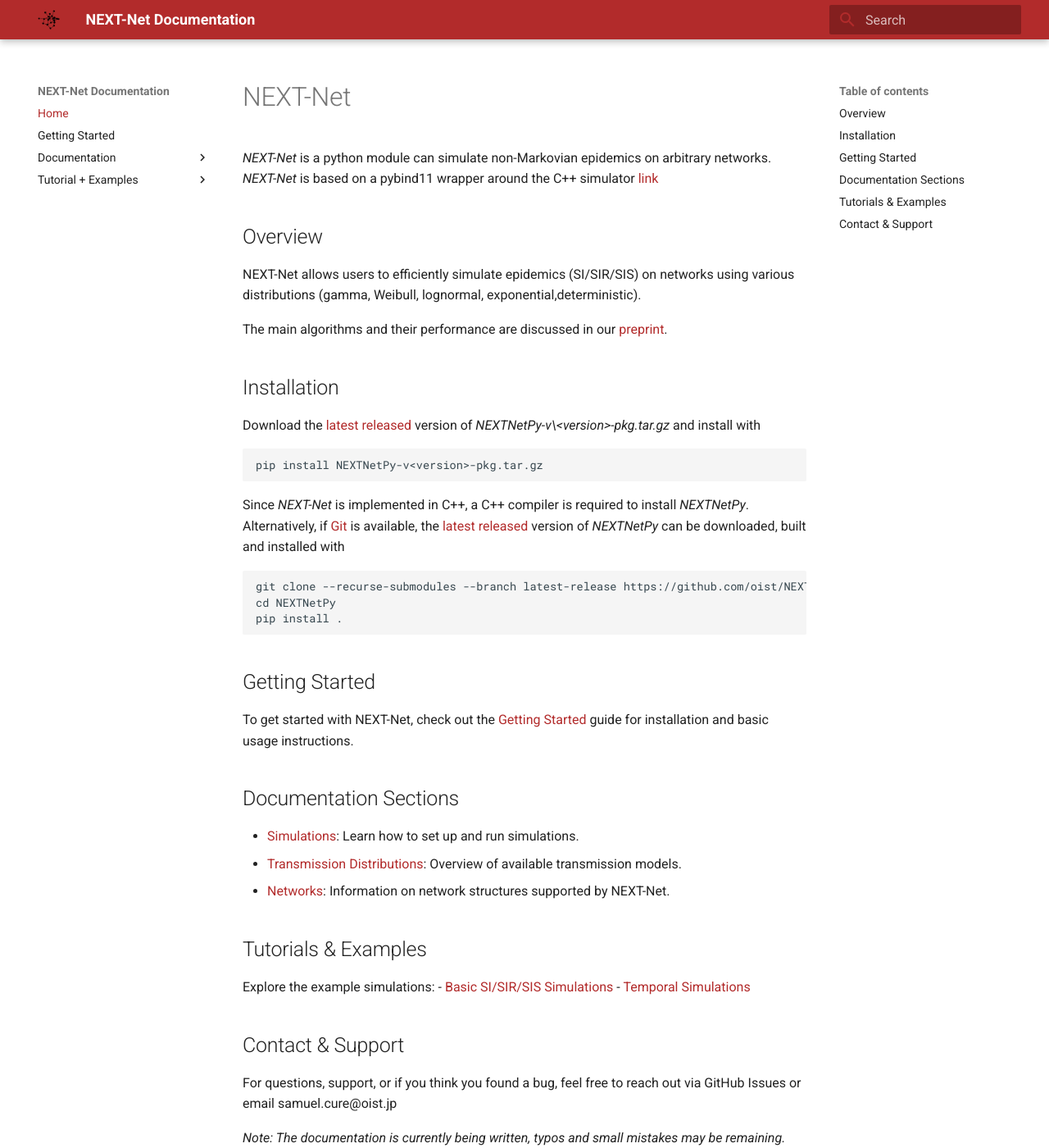
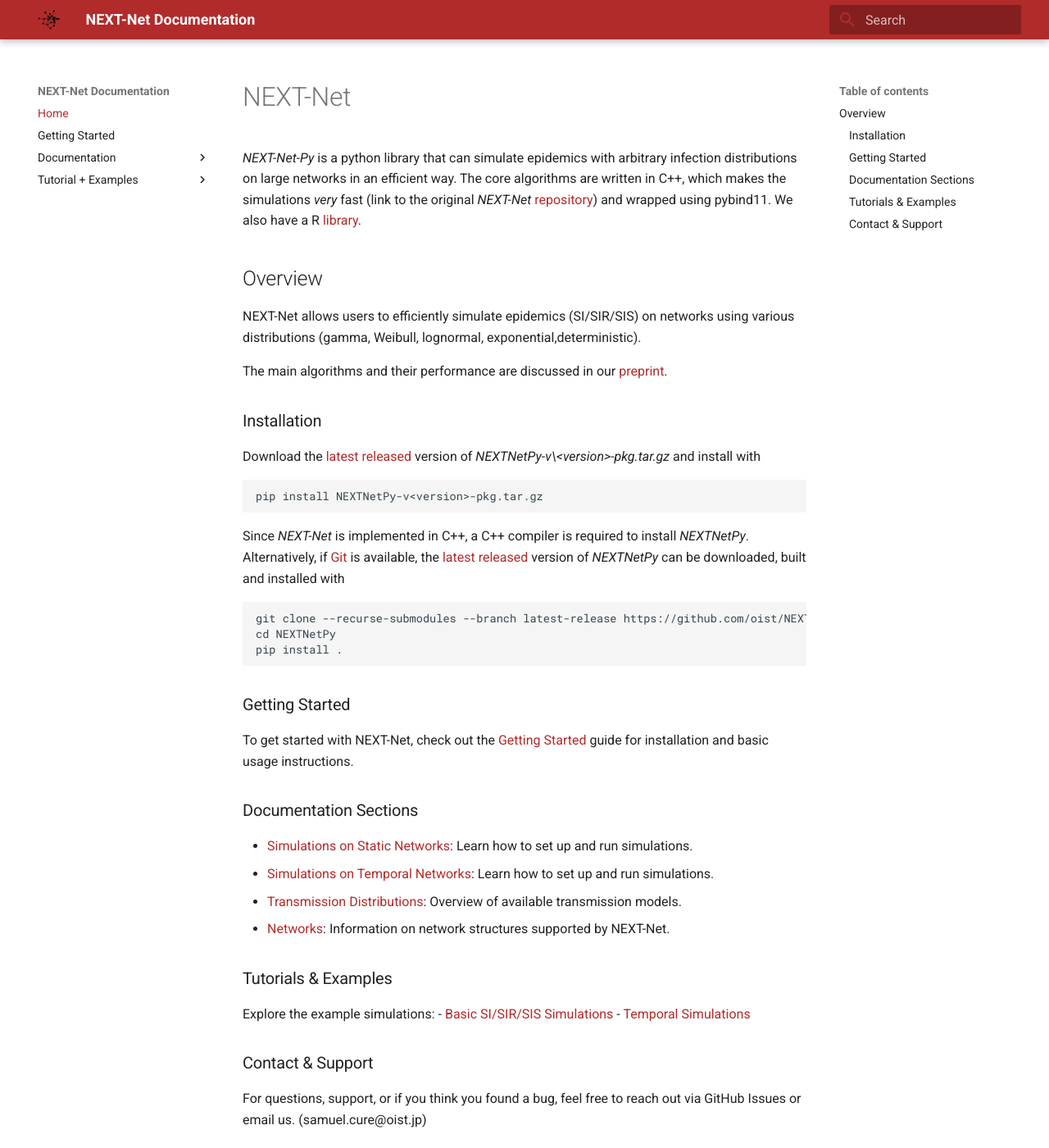
Before and after one commit to oist/NEXTNetPy, an MkDocs documentation site: the page built from docs/index.md, in a window 1280 px wide and 1400 px high. Shown: the whole window at 82% size. Built offline with MkDocs 1.6.1 and Material for MkDocs 9.7.7, drawn with Linux system fonts in a browser that asks for light colours.

Commit message:
improved documentation

```diff
--- a/docs/index.md
+++ b/docs/index.md
@@ -1,13 +1,14 @@
 # NEXT-Net
 
-*NEXT-Net* is a python module can simulate non-Markovian epidemics on arbitrary networks. *NEXT-Net* is based on a pybind11 wrapper around the C++ simulator [link](https://github.com/oist/NEXTNet)
+*NEXT-Net-Py* is a python library that can simulate epidemics with arbitrary infection distributions on large networks in an efficient way. The core algorithms are written in C++, which makes the simulations *very* fast (link to the original *NEXT-Net* [repository](https://github.com/oist/NEXTNet)) and wrapped using pybind11. We also have a R [library](https://github.com/oist/NEXTNetR).
+
 
 ## Overview
 NEXT-Net allows users to efficiently simulate epidemics (SI/SIR/SIS) on networks using various distributions (gamma, Weibull, lognormal, exponential,deterministic).
 
 The main algorithms and their performance are discussed in our [preprint](https://arxiv.org/abs/2412.07095).
 
-## Installation
+### Installation
 
 Download the [latest released](https://github.com/oist/NEXTNetPy/releases) version of *NEXTNetPy-v\<version\>-pkg.tar.gz* and install with
 
@@ -19,23 +20,19 @@ Since *NEXT-Net* is implemented in C++, a C++ compiler is required to install *N
     cd NEXTNetPy
     pip install .
 
-## Getting Started
+### Getting Started
 To get started with NEXT-Net, check out the [Getting Started](getting_started.md) guide for installation and basic usage instructions.
 
-## Documentation Sections
-- [Simulations](simulations.md): Learn how to set up and run simulations.
+### Documentation Sections
+- [Simulations on Static Networks](simulations_static.md): Learn how to set up and run simulations.
+- [Simulations on Temporal Networks](simulations_static.md): Learn how to set up and run simulations.
 - [Transmission Distributions](transmission_distributions.md): Overview of available transmission models.
 - [Networks](networks.md): Information on network structures supported by NEXT-Net.
 
-## Tutorials & Examples
+### Tutorials & Examples
 Explore the example simulations:
 - [Basic SI/SIR/SIS Simulations](examples/simulations_examples.md)
 - [Temporal Simulations](examples/simulations_temporal.md)
 
-## Contact & Support
-For questions, support, or if you think you found a bug, feel free to reach out via GitHub Issues or email samuel.cure@oist.jp
-
-
-*Note: The documentation is currently being written, typos and small mistakes may be remaining.*
-
-TEST
+### Contact & Support
+For questions, support, or if you think you found a bug, feel free to reach out via GitHub Issues or email us. (samuel.cure@oist.jp)
--- a/mkdocs.yml
+++ b/mkdocs.yml
@@ -15,7 +15,8 @@ nav:
   - Home: index.md
   - Getting Started: getting_started.md
   - Documentation:
-      - Simulations: simulations.md
+      - Simulations: simulations_static.md
+      - Simulations on Temporal Networks: simulations_temporal.md
       - Transmission Distributions: transmission_distributions.md
       - Networks: networks.md
   - Tutorial + Examples:
```
Also changed, not shown: docs/simulations.md (deleted, +0 -175 lines), docs/simulations_static.md (added, +82 -0 lines), docs/simulations_temporal.md (added, +86 -0 lines), docs/transmission_distributions.md (+8 -7 lines).
